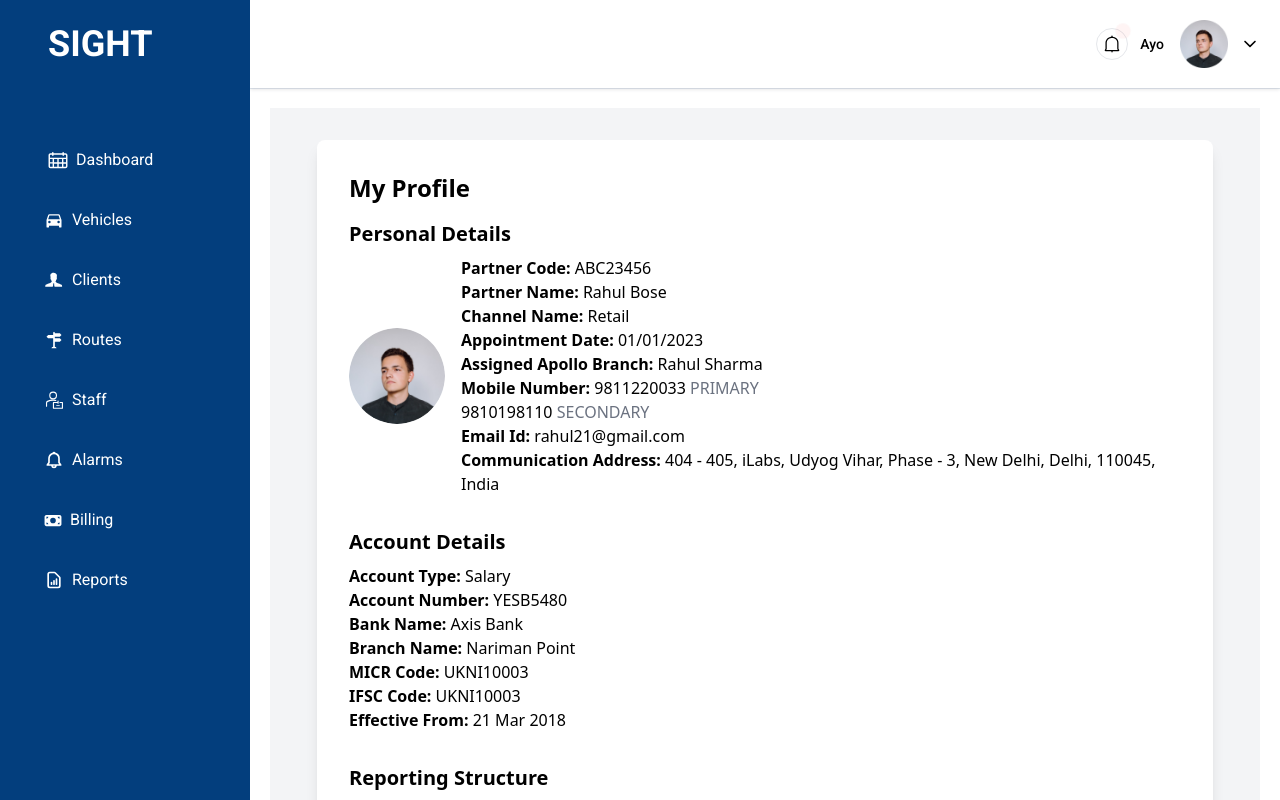
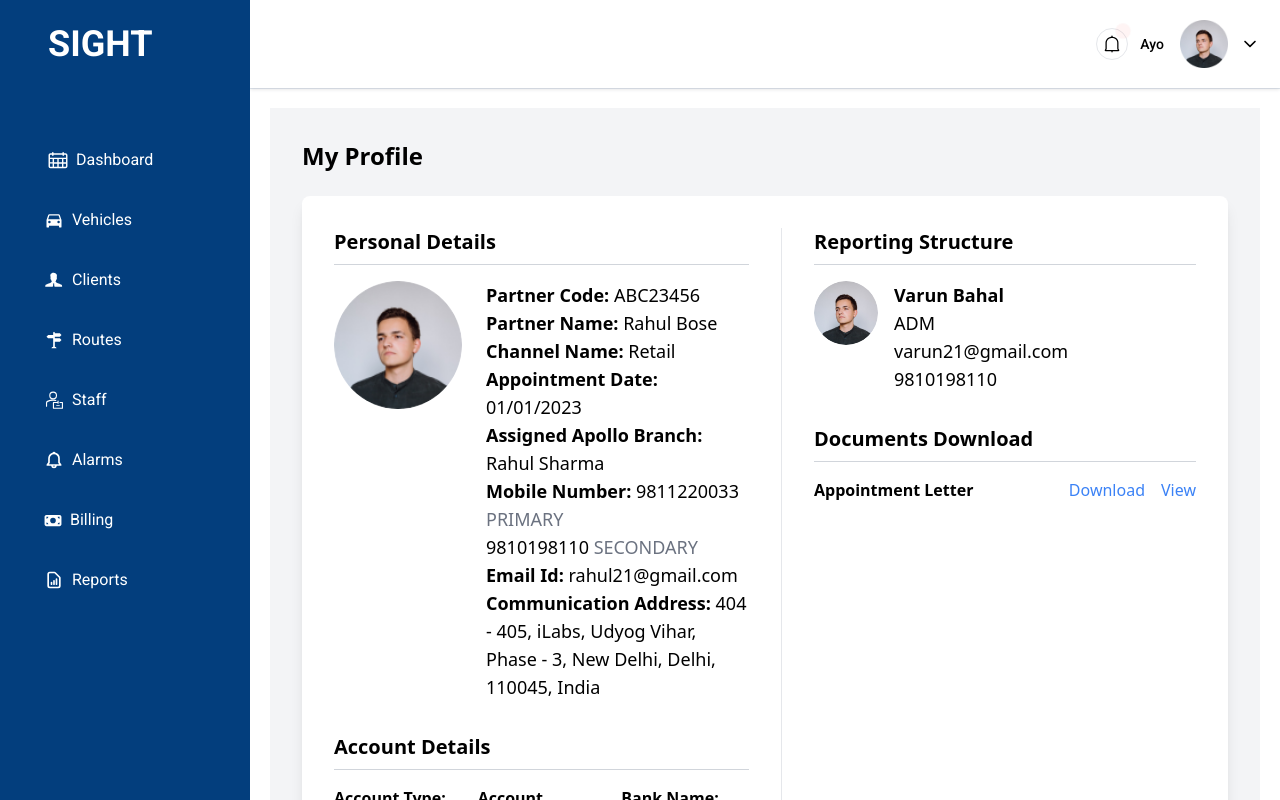
Before and after one commit to shittu121/CRM-Project, a Next.js app: page /profile in a window 1280 px wide. Built offline with nearby package versions, Linux system fonts and the light colour scheme.

Commit message:
"Refactored company profile component to use Next/Image, updated layout and styling"

```diff
--- a/src/components/company/profile/index.tsx
+++ b/src/components/company/profile/index.tsx
@@ -1,10 +1,11 @@
 'use client';
 
 import React from 'react';
-import avatar from '../../../../public/user-01.png'
+import Image from 'next/image';
+import avatar from '../../../../public/user-01.png';
 
 const user = {
-  avatarUrl: avatar, // Replace with actual avatar URL
+  avatarUrl: avatar,
   name: 'Rahul Bose',
   email: 'rahul21@gmail.com',
   bio: 'Software developer with a passion for creating amazing applications.',
@@ -39,32 +40,33 @@ const user = {
 
 const Profile: React.FC = () => {
   return (
-    <div className="flex flex-col justify-center items-center min-h-screen bg-gray-100 p-8">
-      <div className="bg-white rounded-lg shadow-lg p-8 w-full max-w-4xl">
-        <h2 className="text-2xl font-semibold mb-4">My Profile</h2>
-
+    <div className="flex flex-col items-start min-h-screen bg-gray-100 p-8">
+      <h2 className="text-2xl font-semibold mb-6">My Profile</h2>
+      <div className="bg-white rounded-lg shadow-lg p-8 w-full max-w-6xl">
+        <div className="grid grid-cols-1 md:grid-cols-2 gap-8">
           {/* Personal Details */}
-        <div className="mb-8">
+          <div>
             <h3 className="text-xl font-semibold mb-2">Personal Details</h3>
-          <div className="flex items-center mb-4">
-          <img src="/user-01.png" alt={`${user.name}'s avatar`} className="w-24 h-24 rounded-full mr-4" />
+            <hr className="border-t border-gray-300 mb-4" />
+            <div className="flex items-start mb-8">
+              <Image src={user.avatarUrl} alt={`${user.name}'s avatar`} className="w-32 h-32 rounded-full mr-6" />
               <div>
-              <p><strong>Partner Code:</strong> {user.partnerCode}</p>
-              <p><strong>Partner Name:</strong> {user.name}</p>
-              <p><strong>Channel Name:</strong> {user.channelName}</p>
-              <p><strong>Appointment Date:</strong> {user.appointmentDate}</p>
-              <p><strong>Assigned Apollo Branch:</strong> {user.assignedBranch}</p>
-              <p><strong>Mobile Number:</strong> {user.primaryPhone} <span className="text-gray-500">PRIMARY</span></p>
-              <p><strong></strong> {user.secondaryPhone} <span className="text-gray-500">SECONDARY</span></p>
-              <p><strong>Email Id:</strong> {user.email}</p>
-              <p><strong>Communication Address:</strong> {user.address}</p>
-            </div>
+                <p className="text-lg"><strong>Partner Code:</strong> {user.partnerCode}</p>
+                <p className="text-lg"><strong>Partner Name:</strong> {user.name}</p>
+                <p className="text-lg"><strong>Channel Name:</strong> {user.channelName}</p>
+                <p className="text-lg"><strong>Appointment Date:</strong> {user.appointmentDate}</p>
+                <p className="text-lg"><strong>Assigned Apollo Branch:</strong> {user.assignedBranch}</p>
+                <p className="text-lg"><strong>Mobile Number:</strong> {user.primaryPhone} <span className="text-gray-500">PRIMARY</span></p>
+                <p className="text-lg"><strong></strong> {user.secondaryPhone} <span className="text-gray-500">SECONDARY</span></p>
+                <p className="text-lg"><strong>Email Id:</strong> {user.email}</p>
+                <p className="text-lg"><strong>Communication Address:</strong> {user.address}</p>
               </div>
             </div>
 
             {/* Account Details */}
-        <div className="mb-8">
             <h3 className="text-xl font-semibold mb-2">Account Details</h3>
+            <hr className="border-t border-gray-300 mb-4" />
+            <div className="grid grid-cols-1 md:grid-cols-3 gap-4 mb-8">
               <p><strong>Account Type:</strong> {user.accountType}</p>
               <p><strong>Account Number:</strong> {user.accountNumber}</p>
               <p><strong>Bank Name:</strong> {user.bankName}</p>
@@ -73,31 +75,33 @@ const Profile: React.FC = () => {
               <p><strong>IFSC Code:</strong> {user.ifscCode}</p>
               <p><strong>Effective From:</strong> {user.effectiveFrom}</p>
             </div>
+          </div>
 
+          <div className="border-l pl-8">
             {/* Reporting Structure */}
-        <div className="mb-8">
             <h3 className="text-xl font-semibold mb-2">Reporting Structure</h3>
-          <div className="flex items-center mb-4">
-          <img src="/user-01.png" alt={`${user.name}'s avatar`} className="w-24 h-24 rounded-full mr-4" />
+            <hr className="border-t border-gray-300 mb-4" />
+            <div className="flex items-start mb-8">
+              <Image src={user.avatarUrl} alt={`${user.reportingTo.name}'s avatar`} className="w-16 h-16 rounded-full mr-4" />
               <div>
-              <p><strong>{user.reportingTo.name}</strong></p>
-              <p>{user.reportingTo.role}</p>
-              <p>{user.reportingTo.email}</p>
-              <p>{user.reportingTo.phone}</p>
-            </div>
+                <p className="text-lg"><strong>{user.reportingTo.name}</strong></p>
+                <p className="text-lg">{user.reportingTo.role}</p>
+                <p className="text-lg">{user.reportingTo.email}</p>
+                <p className="text-lg">{user.reportingTo.phone}</p>
               </div>
             </div>
 
             {/* Documents Download */}
-        <div>
             <h3 className="text-xl font-semibold mb-2">Documents Download</h3>
+            <hr className="border-t border-gray-300 mb-4" />
             {user.documents.map((doc, index) => (
               <div key={index} className="flex items-center mb-4">
                 <p className="flex-grow"><strong>{doc.name}</strong></p>
-              <a href={doc.downloadUrl} className="text-blue-500 mr-2">Download</a>
+                <a href={doc.downloadUrl} className="text-blue-500 mr-4">Download</a>
                 <a href={doc.viewUrl} className="text-blue-500">View</a>
               </div>
             ))}
+          </div>
         </div>
       </div>
     </div>
```
Lines whose indentation alone changed are shown as unchanged.
